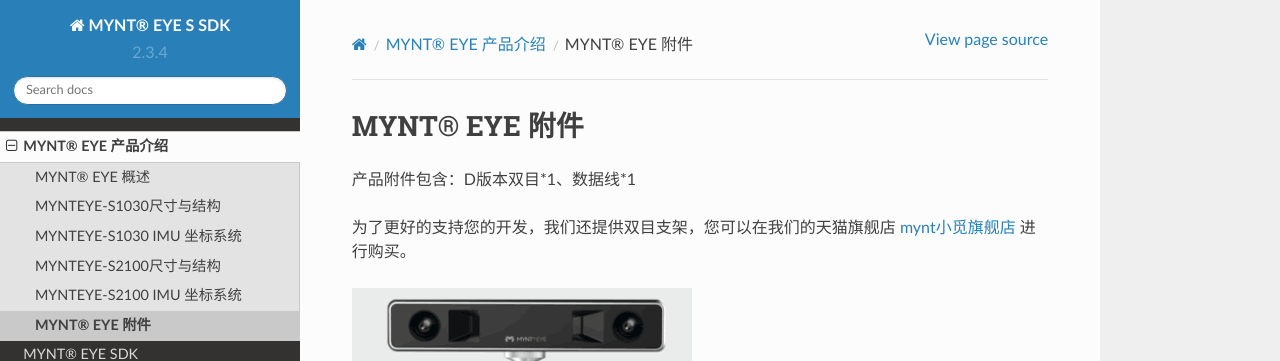
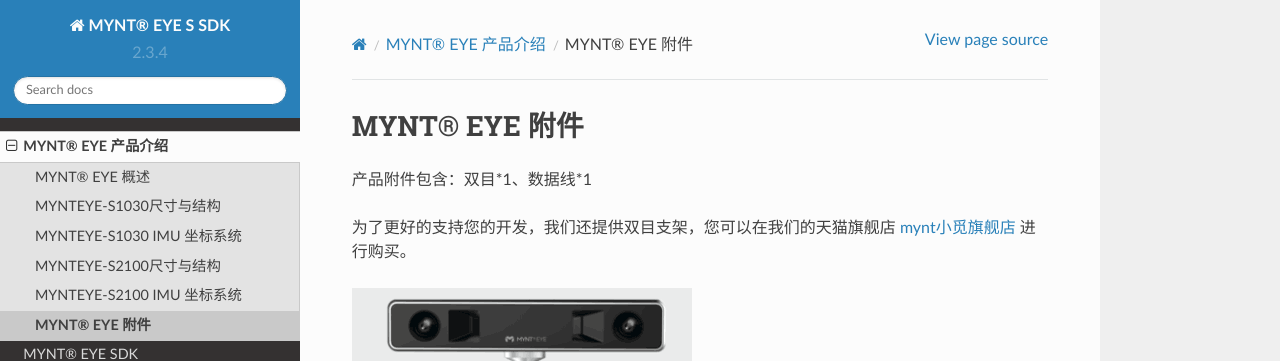
Before and after one commit to slightech/MYNT-EYE-S-SDK-Docs-zh_CN, a Sphinx documentation site: the page built from docs/src/mynteye/assembly.rst, in a window 1280 px wide. Shown: the top 361 px of the page. Built offline with Sphinx 7.4.7 and the Read the Docs theme 2.0.0, drawn with Linux system fonts in a browser that asks for light colours; pages that are not in the unit, such as notebooks, are missing from menus.

```diff
--- a/docs/src/mynteye/attachment.rst
+++ b/docs/src/mynteye/assembly.rst
@@ -3,7 +3,7 @@
 MYNT® EYE 附件
 ==============
 
-产品附件包含：D版本双目*1、数据线*1
+产品附件包含：双目*1、数据线*1
 
 为了更好的支持您的开发，我们还提供双目支架，您可以在我们的天猫旗舰店 `mynt小觅旗舰店 <https://xiaomishuma.tmall.com>`_ 进行购买。
 
--- a/docs/src/mynteye/contents.rst
+++ b/docs/src/mynteye/contents.rst
@@ -8,6 +8,7 @@ MYNT® EYE 产品介绍
    intro
    surface_s1030
    imu_coord_s1030
+   spec_s1030
    surface_s2100
    imu_coord_s2100
-   attachment
+   assembly
```
Also changed, not shown: 2 other files.
